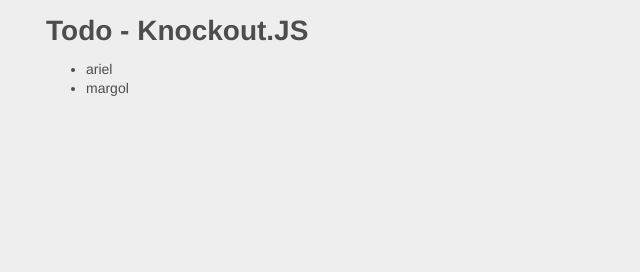
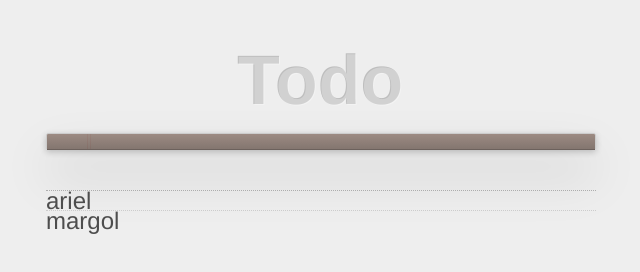
Before and after one commit to arielbh/JS-Todo-Demos, a plain HTML site: page Todo/Todo.KnockoutJS/Index.htm in a window 1280 px wide. Shown: the part 118-390 px from the top of the page, without its empty margins (319-959 px from the left). Drawn offline with Linux system fonts and the light colour scheme.

Commit message:
Knockout: Step-3 Added Styles reference

```diff
--- a/Todo/Todo.KnockoutJS/Index.htm
+++ b/Todo/Todo.KnockoutJS/Index.htm
@@ -10,12 +10,17 @@
     <body>
 
         <img src="Assets/ko-logo.png">
-        <h1>Todo - Knockout.JS</h1>
+        <section id="todoapp">
+            <header id="header">
+                <h1>Todo</h1>
+            </header>
+        </section>
+        <section id="main">
+            <ul id="todo-list" data-bind="foreach: todos">
+                <li data-bind="text: title"></li>
+            </ul>
 
-        <ul data-bind="foreach: todos">
-            <li data-bind="text: title"></li>
-        </ul>
-
+        </section>
 
         <script src="Scripts/jquery-1.7.2.js" type="text/javascript"></script>
         <script src="Scripts/knockout-2.1.0.js" type="text/javascript"></script>
```
